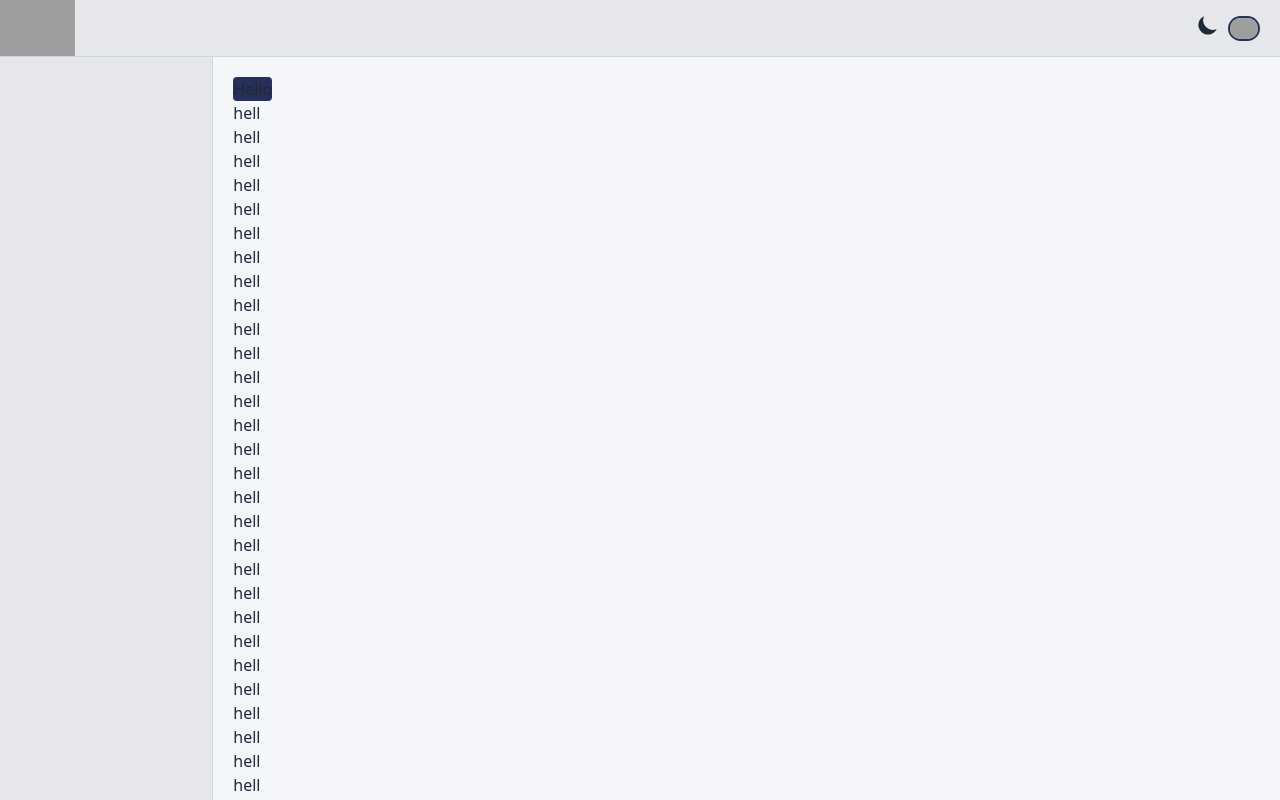
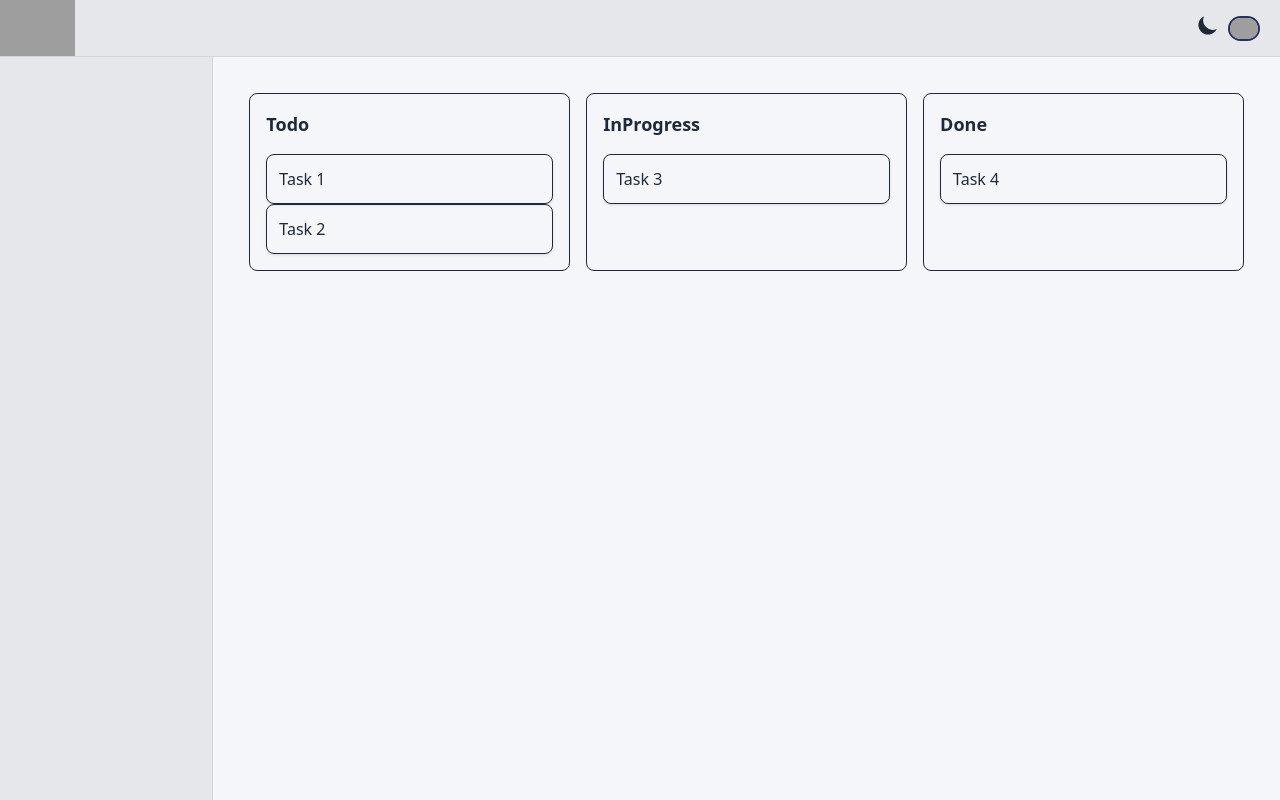
Before and after one commit to mehefujali/taskify, a React (Vite) app: page / in a window 1280 px wide. Built offline with nearby package versions, Linux system fonts and the light colour scheme; grey boxes are pictures that could not be loaded.

Commit message:
dragand drop

```diff
--- /dev/null
+++ b/src/components/Tasks/Tasks.jsx
@@ -0,0 +1,80 @@
+import { useState } from "react";
+import { DragDropContext, Droppable, Draggable } from "react-beautiful-dnd";
+
+const initialTasks = {
+  todo: [{ id: "1", title: "Task 1" }, { id: "2", title: "Task 2" }],
+  inProgress: [{ id: "3", title: "Task 3" }],
+  done: [{ id: "4", title: "Task 4" }],
+};
+
+const Tasks = () => {
+  const [tasks, setTasks] = useState(initialTasks);
+
+  const onDragEnd = (result) => {
+    const { source, destination } = result;
+    if (!destination) return;
+
+    const sourceColumn = source.droppableId;
+    const destinationColumn = destination.droppableId;
+
+    if (sourceColumn === destinationColumn) {
+      const items = [...tasks[sourceColumn]];
+      const [movedItem] = items.splice(source.index, 1);
+      items.splice(destination.index, 0, movedItem);
+
+      setTasks((prevTasks) => ({
+        ...prevTasks,
+        [sourceColumn]: items,
+      }));
+    } else {
+      const sourceItems = [...tasks[sourceColumn]];
+      const destinationItems = [...tasks[destinationColumn]];
+
+      const [movedItem] = sourceItems.splice(source.index, 1);
+      destinationItems.splice(destination.index, 0, movedItem);
+
+      setTasks((prevTasks) => ({
+        ...prevTasks,
+        [sourceColumn]: sourceItems,
+        [destinationColumn]: destinationItems,
+      }));
+    }
+  };
+
+  return (
+    <DragDropContext onDragEnd={onDragEnd}>
+      <div className="grid grid-cols-3 gap-4 p-4">
+        {Object.entries(tasks).map(([column, items]) => (
+          <Droppable key={column} droppableId={column}>
+            {(provided) => (
+              <div
+                ref={provided.innerRef}
+                {...provided.droppableProps}
+                className="border rounded-lg p-4"
+              >
+                <h2 className="text-lg font-bold mb-4 capitalize">{column}</h2>
+                {items.map((item, index) => (
+                  <Draggable key={item.id} draggableId={item.id} index={index}>
+                    {(provided) => (
+                      <div
+                        ref={provided.innerRef}
+                        {...provided.draggableProps}
+                        {...provided.dragHandleProps}
+                        className="p-3 border rounded-lg shadow-sm cursor-grab"
+                      >
+                        {item.title}
+                      </div>
+                    )}
+                  </Draggable>
+                ))}
+                {provided.placeholder}
+              </div>
+            )}
+          </Droppable>
+        ))}
+      </div>
+    </DragDropContext>
+  );
+};
+
+export default Tasks;
--- a/src/layout/Main.jsx
+++ b/src/layout/Main.jsx
@@ -1,7 +1,9 @@
 
 import NavBar from "../components/NavBar/NavBar";
 import Sidenav from "../components/Sidenav/Sidenav";
-import MyButton from "../Shaird/MyButton";
+import Tasks from "../components/Tasks/Tasks";
+
+
 
 const Main = () => {
   return (
@@ -15,54 +17,7 @@ const Main = () => {
           <Sidenav />
         </div>
         <div className=" p-5  md:col-span-9 xl:col-span-10 h-full overflow-y-auto">
-          <MyButton>Hello </MyButton>
-          <h1>hell</h1>
-          <h1>hell</h1>
-          <h1>hell</h1>
-          <h1>hell</h1>
-          <h1>hell</h1>
-          <h1>hell</h1>
-          <h1>hell</h1>
-          <h1>hell</h1>
-          <h1>hell</h1>
-          <h1>hell</h1>
-          <h1>hell</h1>
-          <h1>hell</h1>
-          <h1>hell</h1>
-          <h1>hell</h1>
-          <h1>hell</h1>
-          <h1>hell</h1>
-          <h1>hell</h1>
-          <h1>hell</h1>
-          <h1>hell</h1>
-          <h1>hell</h1>
-          <h1>hell</h1>
-          <h1>hell</h1>
-          <h1>hell</h1>
-          <h1>hell</h1>
-          <h1>hell</h1>
-          <h1>hell</h1>
-          <h1>hell</h1>
-          <h1>hell</h1>
-          <h1>hell</h1>
-          <h1>hell</h1>
-          <h1>hell</h1>
-          <h1>hell</h1>
-          <h1>hell</h1>
-          <h1>hell</h1>
-          <h1>hell</h1>
-          <h1>hell</h1>
-          <h1>hell</h1>
-          <h1>hell</h1>
-          <h1>hell</h1>
-          <h1>hell</h1>
-          <h1>hell</h1>
-          <h1>hell</h1>
-          <h1>hell</h1>
-          <h1>hell</h1>
-          <h1>hell</h1>
-          <h1>hell</h1>
-          <h1>hell</h1>
+    <Tasks/>
         </div>
       </div>
     </div>
--- a/vite.config.js
+++ b/vite.config.js
@@ -1,7 +1,12 @@
-import { defineConfig } from 'vite'
-import react from '@vitejs/plugin-react'
-import tailwindcss from '@tailwindcss/vite'
-// https://vite.dev/config/
+import { defineConfig } from 'vite';
+import react from '@vitejs/plugin-react';
+import tailwindcss from '@tailwindcss/vite';
+
 export default defineConfig({
-  plugins: [react(),tailwindcss(),],
-})
+  plugins: [react(), tailwindcss()],
+  resolve: {
+    alias: {
+      'react-beautiful-dnd': 'react-beautiful-dnd/dist/react-beautiful-dnd.min.js',
+    },
+  },
+});
```
Also changed, not shown: package.json (+4 -4 lines), src/main.jsx (+3 -7 lines), src/components/TaskCard/TaskCard.jsx (added), src/components/TaskColumn/TaskColumn.jsx (added), 1 other file (tests, documents, lock files or other folders).
